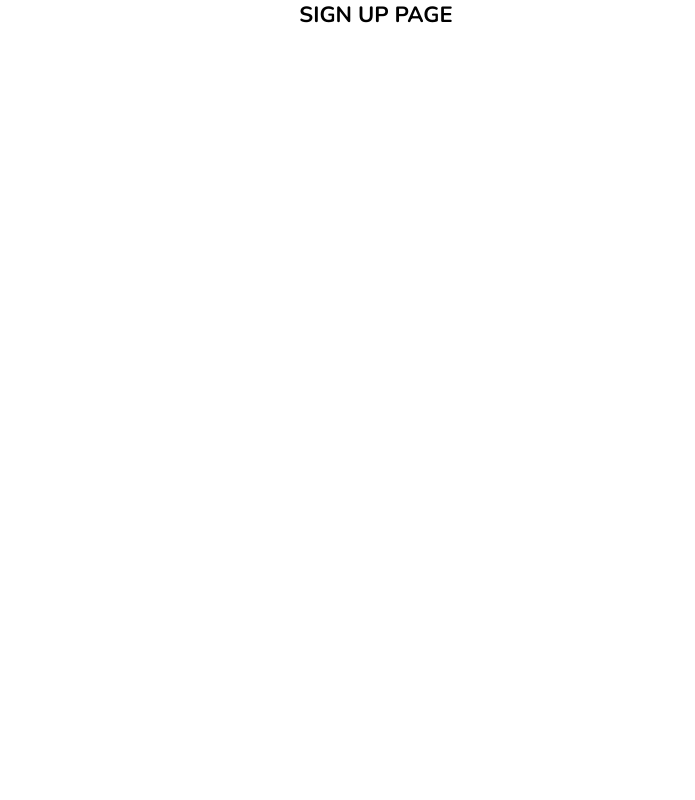
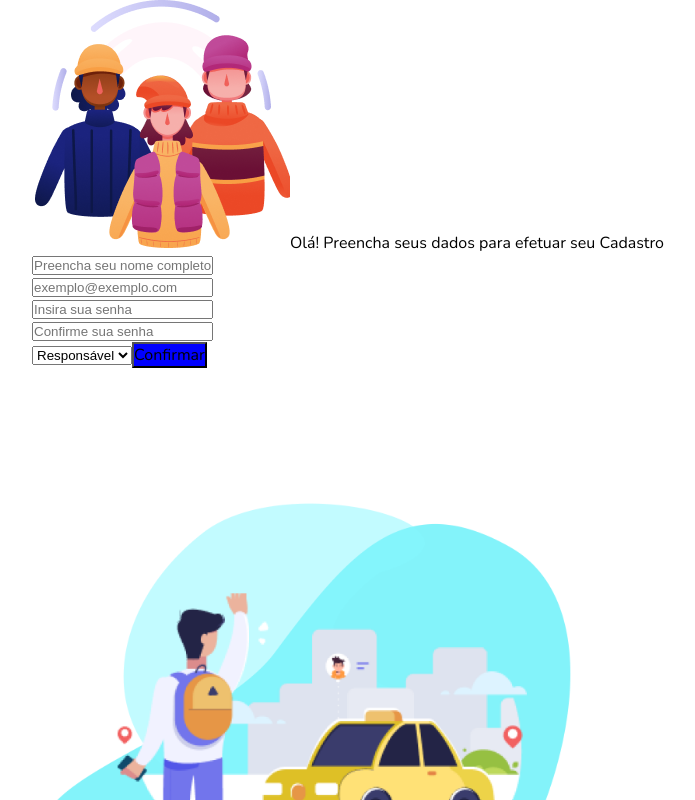
Before and after one commit to cah-suzuki/equipe-1-projeto-kenzievan, a React (Create React App) app: page /signup in a window 1280 px wide. Shown: the top 800 px of the page, without its empty margins (264-959 px from the left). Built offline with nearby package versions, Linux system fonts and the light colour scheme.

Commit message:
feat: add side background to signup page

```diff
--- a/src/pages/signUp/index.jsx
+++ b/src/pages/signUp/index.jsx
@@ -1,7 +1,87 @@
+import * as yup from "yup";
+import { useForm } from "react-hook-form";
+import { yupResolver } from "@hookform/resolvers/yup";
+import Container from "./styles";
+import Input from "../../components/Input";
+import Button from "../../components/button";
+import SideBackground from "../../components/SideBackground";
+import SideImage from "../../assets/BackgroundImage.png";
+import LoginImage from "../../assets/login_icon.png";
+
 function SignUp() {
-    return (
-        <h1>SIGN UP PAGE</h1>
-    );
-};
+  const formSchema = yup.object().shape({
+    name: yup
+      .string()
+      .required("Nome obrigatório")
+      .matches(/[A-Za-z]/, "Apenas letras"),
+    email: yup.string().required("E-mail obrigatório").email("E-mail inválido"),
+    password: yup
+      .string()
+      .required("Senha obrigatória")
+      .matches(
+        /^.*(?=.{8,})((?=.*[!@#$%^&*()\-_=+{};:,<.>]){1})(?=.*\d)((?=.*[a-z]){1})((?=.*[A-Z]){1}).*$/,
+        "Sua senha deve ter pelo menos 8 caracteres, uma letra, um número e um símbolo"
+      ),
+    confirmPassword: yup
+      .string()
+      .required("Confirmação de senha obrigatória")
+      .oneOf([yup.ref("password")], "As senhas não são iguais"),
+  });
+
+  const {
+    register,
+    handleSubmit,
+    formState: { errors },
+  } = useForm({
+    resolver: yupResolver(formSchema),
+  });
+
+  return (
+    <Container>
+      <section>
+        <figure>
+          <img src={LoginImage} alt="Imagem com três pessoas juntas" />
+          <span>
+            Olá! Preencha seus dados para efetuar seu <span>Cadastro</span>
+          </span>
+        </figure>
+        <form>
+          <Input
+            label="Nome"
+            placeholder="Preencha seu nome completo"
+            {...register("name")}
+          />
+          <p>{errors.name?.message}</p>
+          <Input
+            label="Email"
+            placeholder="exemplo@exemplo.com"
+            {...register("email")}
+          />
+          <p>{errors.email?.message}</p>
+          <Input
+            type="password"
+            label="Senha"
+            placeholder="Insira sua senha"
+            {...register("password")}
+          />
+          <p>{errors.password?.message}</p>
+          <Input
+            type="paswword"
+            label="Confirmação de senha"
+            placeholder="Confirme sua senha"
+            {...register("confirmPassword")}
+          />
+          <p>{errors.confirmPassword?.message}</p>
+          <select name="Categoria">
+            <option value="parent">Responsável</option>
+            <option value="driver">Motorista</option>
+          </select>
+          <Button>Confirmar</Button>
+        </form>
+      </section>
+      <SideBackground image={SideImage} />
+    </Container>
+  );
+}
 
 export default SignUp;
--- /dev/null
+++ b/src/pages/signUp/styles.js
@@ -0,0 +1,7 @@
+import styled from "styled-components";
+
+const Container = styled.div`
+  //ESTILIZAÇÃO
+`;
+
+export default Container;
```
